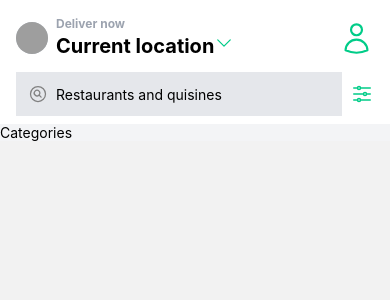
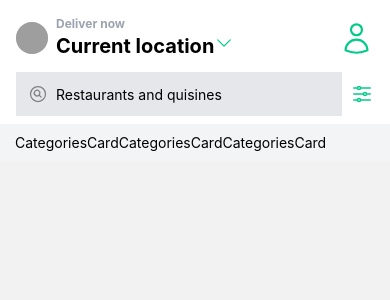
Before and after one commit to jkimkim/deliveroo-clone-app, a React Native app: screen /Home in a window 390 px wide. Shown: the top 300 px of the page. Built offline with nearby package versions, Linux system fonts and the light colour scheme; grey boxes are pictures that could not be loaded.

Commit message:
modified:   components/Categories.js 	new file:   components/CategoriesCard.js 	modified:   package-lock.json 	modified:   tailwind.config.js

```diff
--- a/components/Categories.js
+++ b/components/Categories.js
@@ -1,10 +1,23 @@
 import { View, Text } from 'react-native'
 import React from 'react'
+import { ScrollView } from 'react-native-gesture-handler'
+import CategoriesCard from './CategoriesCard'
 
-export default function Categories() {
+const Categories = () => {
   return (
-    <View>
-      <Text>Categories</Text>
-    </View>
+    <ScrollView
+      contentContainerStyle={{
+        flexDirection: 'row',
+        paddingHorizontal: 15,
+        paddingVertical: 10,
+      }}
+      horizontal
+      showsHorizontalScrollIndicator={false}>
+      <CategoriesCard imgUrl='https://links.papareact.com/3pn' title='Testing' />
+      <CategoriesCard imgUrl='https://links.papareact.com/3pn' title='Testing'/>
+      <CategoriesCard imgUrl='https://links.papareact.com/3pn' title='Testing'/>
+    </ScrollView>
   )
 }
+
+export default Categories
--- /dev/null
+++ b/components/CategoriesCard.js
@@ -0,0 +1,12 @@
+import { View, Text } from 'react-native'
+import React from 'react'
+
+const CategoriesCard = () => {
+  return (
+    <View>
+      <Text>CategoriesCard</Text>
+    </View>
+  )
+}
+
+export default CategoriesCard
--- a/tailwind.config.js
+++ b/tailwind.config.js
@@ -1,6 +1,6 @@
 /** @type {import('tailwindcss').Config} */
 module.exports = {
-  content: ["./App.js", "./screens/HomeScreen.js"],
+  content: ["./App.js", "./screens/HomeScreen.js", "./components/Categories.js"],
   theme: {
     extend: {},
   },
```
Also changed, not shown: 1 other file (tests, documents, lock files or other folders).
